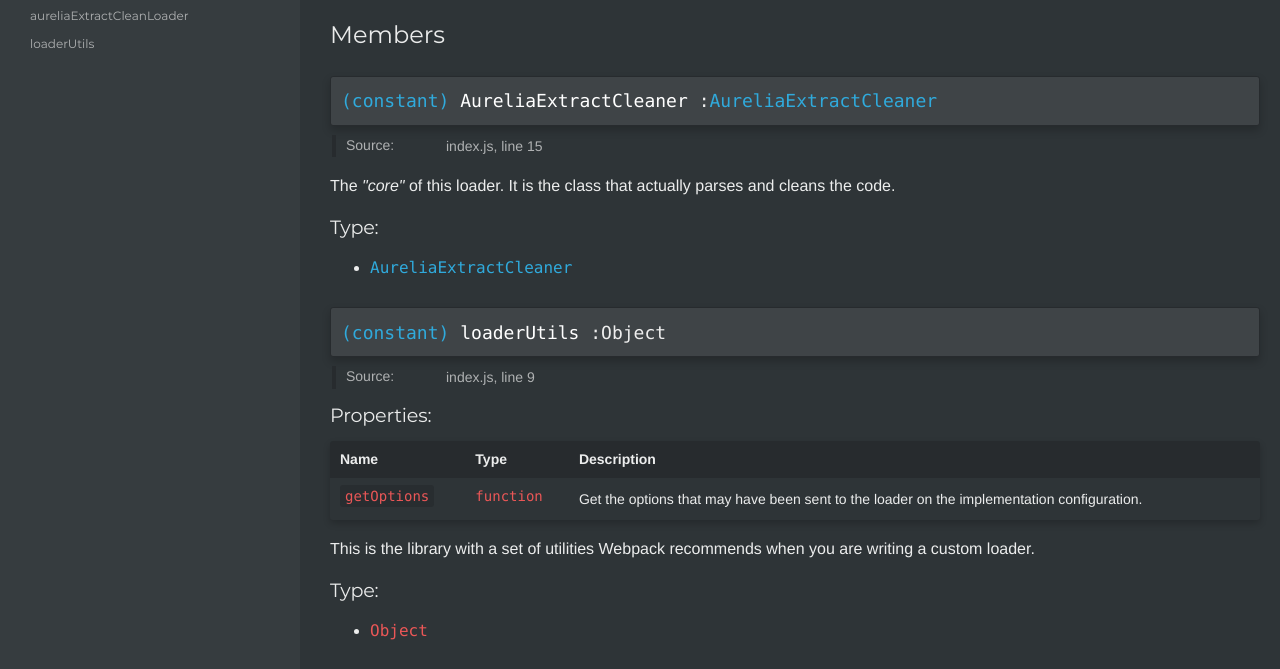
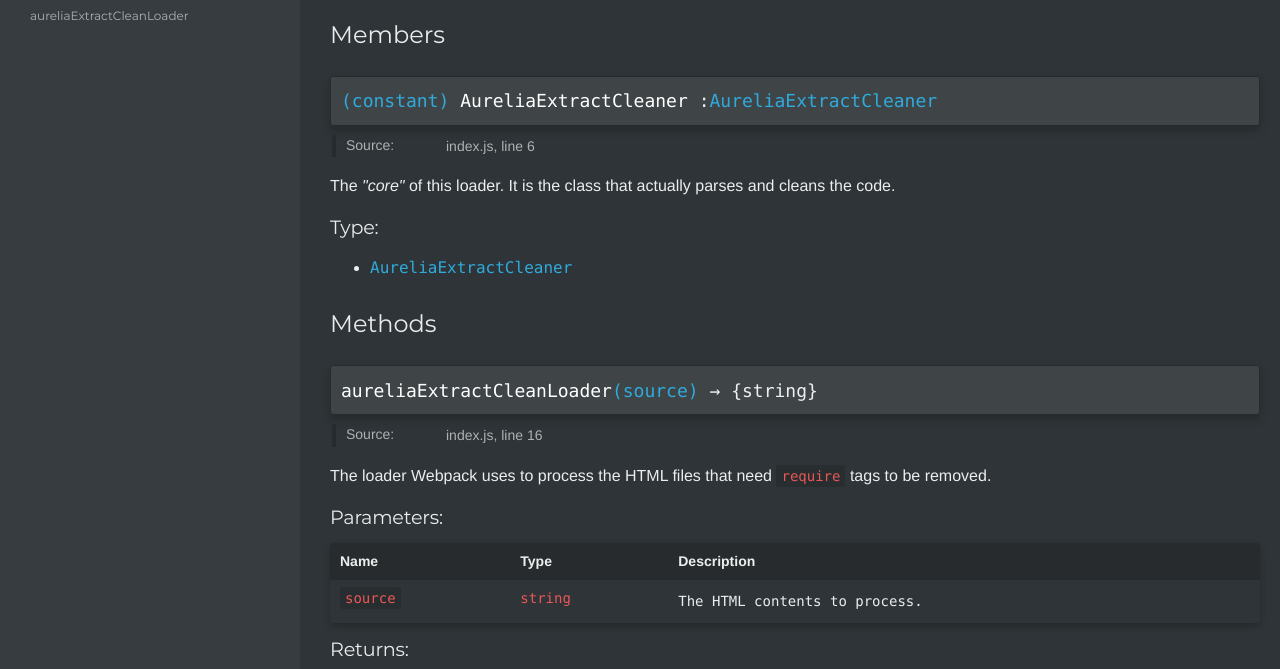
Before and after one commit to homer0/aurelia-extract-clean-loader, a plain HTML site: page global.html in a window 1280 px wide. Shown: the part 105-774 px from the top of the page. Drawn offline with Linux system fonts and the light colour scheme.

Commit message:
Deploying to gh-pages from @ homer0/aurelia-extract-clean-loader@58ae61b54d8defcd7b5141fdfa1dea6184c34299 🚀

```diff
--- a/global.html
+++ b/global.html
@@ -59,7 +59,7 @@
                 href="https://www.npmjs.com/package/aurelia-extract-clean-loader"
                 target="_blank"
             >View the package on NPM</a></li>
-        </ul><h3>Global</h3><ul><li><a href="global.html#aureliaExtractCleanLoader">aureliaExtractCleanLoader</a></li><li><a href="global.html#loaderUtils">loaderUtils</a></li></ul>
+        </ul><h3>Global</h3><ul><li><a href="global.html#aureliaExtractCleanLoader">aureliaExtractCleanLoader</a></li></ul>
 </nav>
 
 <div id="main">
@@ -162,7 +162,7 @@
 
     <dt class="tag-source">Source:</dt>
     <dd class="tag-source"><ul class="dummy"><li>
-        <a href="index.js.html">index.js</a>, <a href="index.js.html#line15">line 15</a>
+        <a href="index.js.html">index.js</a>, <a href="index.js.html#line6">line 6</a>
     </li></ul></dd>
 
 
@@ -224,133 +224,6 @@
 
 
 
-<h4 class="name" id="loaderUtils"><span class="type-signature">(constant) </span>loaderUtils<span class="type-signature"> :Object</span></h4>
-
-
-
-
-
-<dl class="details">
-
-
-    <dt class="tag-source">Source:</dt>
-    <dd class="tag-source"><ul class="dummy"><li>
-        <a href="index.js.html">index.js</a>, <a href="index.js.html#line9">line 9</a>
-    </li></ul></dd>
-
-
-
-
-
-
-
-
-
-
-
-
-
-
-
-
-
-
-
-
-
-
-
-
-
-
-
-
-
-
-
-</dl>
-
-
-
-    <h5 class="subsection-title">Properties:</h5>
-
-
-
-<table class="props">
-    <thead>
-    <tr>
-
-        <th>Name</th>
-
-
-        <th>Type</th>
-
-
-
-
-
-        <th class="last">Description</th>
-    </tr>
-    </thead>
-
-    <tbody>
-
-
-        <tr>
-
-                <td class="name"><code>getOptions</code></td>
-
-
-            <td class="type">
-
-
-<span class="param-type">function</span>
-
-
-
-            </td>
-
-
-
-
-
-            <td class="description last"><p>Get the options that may have been sent to the loader
-on the implementation configuration.</p></td>
-        </tr>
-
-
-    </tbody>
-</table>
-
-
-
-
-
-
-<div class="description usertext">
-    <p>This is the library with a set of utilities Webpack recommends when you are writing a
-custom loader.</p>
-</div>
-
-
-
-    <h5>Type:</h5>
-    <ul>
-        <li>
-
-<span class="param-type">Object</span>
-
-
-        </li>
-    </ul>
-
-
-
-
-
-
-
-
 
 
         <h3 class="subsection-title">Methods</h3>
@@ -372,7 +245,7 @@
 
     <dt class="tag-source">Source:</dt>
     <dd class="tag-source"><ul class="dummy"><li>
-        <a href="index.js.html">index.js</a>, <a href="index.js.html#line25">line 25</a>
+        <a href="index.js.html">index.js</a>, <a href="index.js.html#line16">line 16</a>
     </li></ul></dd>
 
 
@@ -535,7 +408,7 @@
 <br class="clear">
 
 <footer>
-    Documentation generated by <a href="https://github.com/jsdoc3/jsdoc">JSDoc 3.6.7</a> using a forked <a href="https://github.com/homer0/docdash">docdash</a> theme.
+    Documentation generated by <a href="https://github.com/jsdoc3/jsdoc">JSDoc 3.6.10</a> using a forked <a href="https://github.com/homer0/docdash">docdash</a> theme.
 </footer>
 
 <script>prettyPrint();</script>
```
Also changed, not shown: index.html (+2 -2 lines), index.js.html (+5 -13 lines), lib_aureliaExtractCleaner.js.html (+2 -2 lines), 1 other file.
